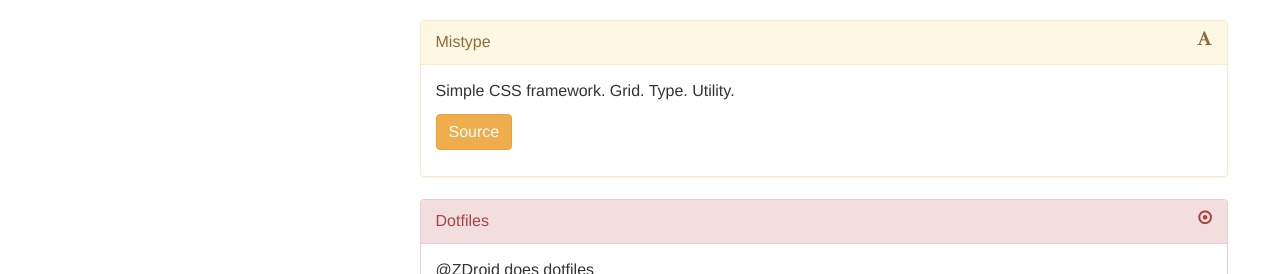
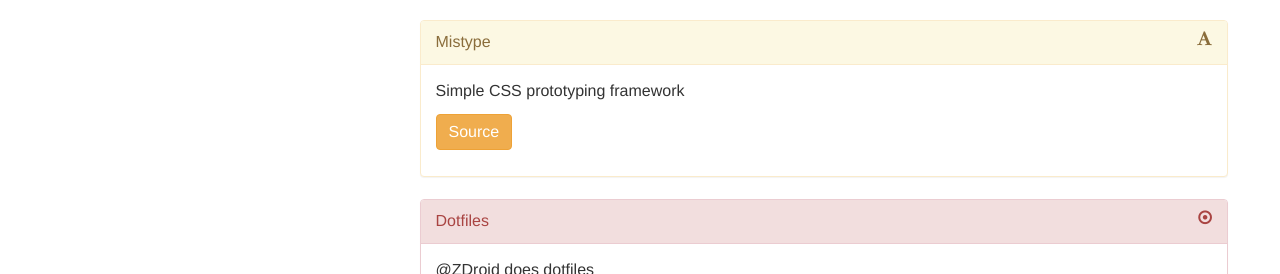
Before and after one commit to zlatanvasovic/zlatanvasovic.github.io, a Jekyll site: the page built from projects.html, in a window 1280 px wide and 1266 px high. Shown: the part 887-1161 px from the top of the window. Built offline with Jekyll 4.4.1, drawn with Linux system fonts in a browser that asks for light colours.

Commit message:
Update Mistype description

```diff
--- a/_data/projects.yml
+++ b/_data/projects.yml
@@ -23,7 +23,7 @@
   icon: edit
 
 - name: Mistype
-  description: "Simple CSS framework. Grid. Type. Utility."
+  description: "Simple CSS prototyping framework"
   src: ZDroid/mistype
   state: warning
   icon: font
```
